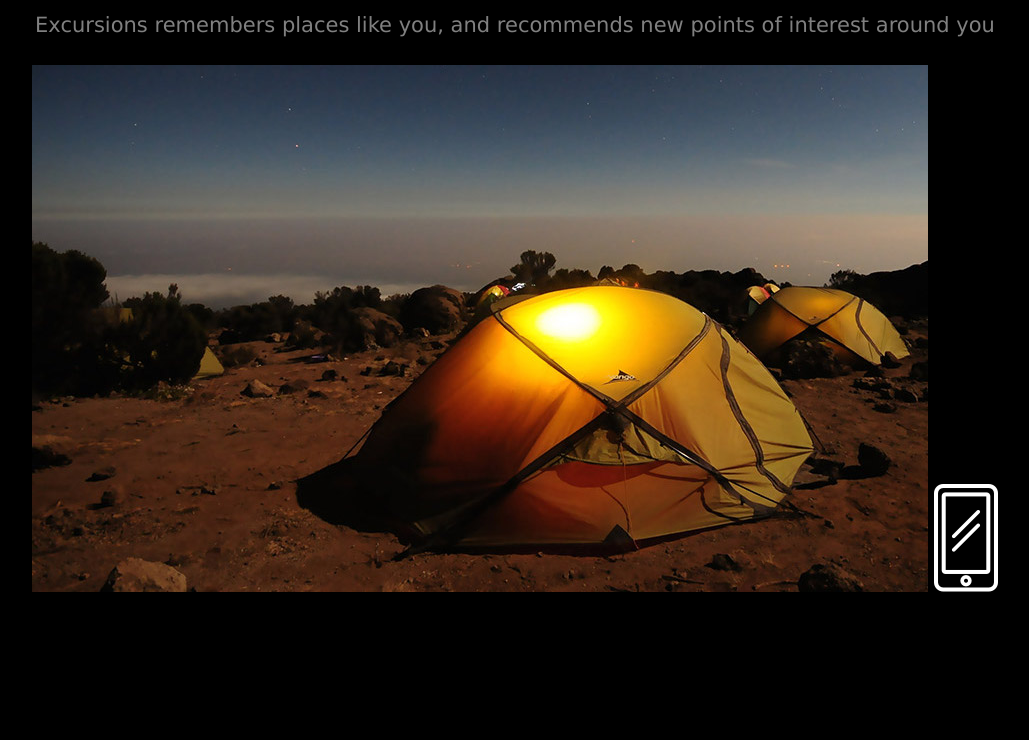
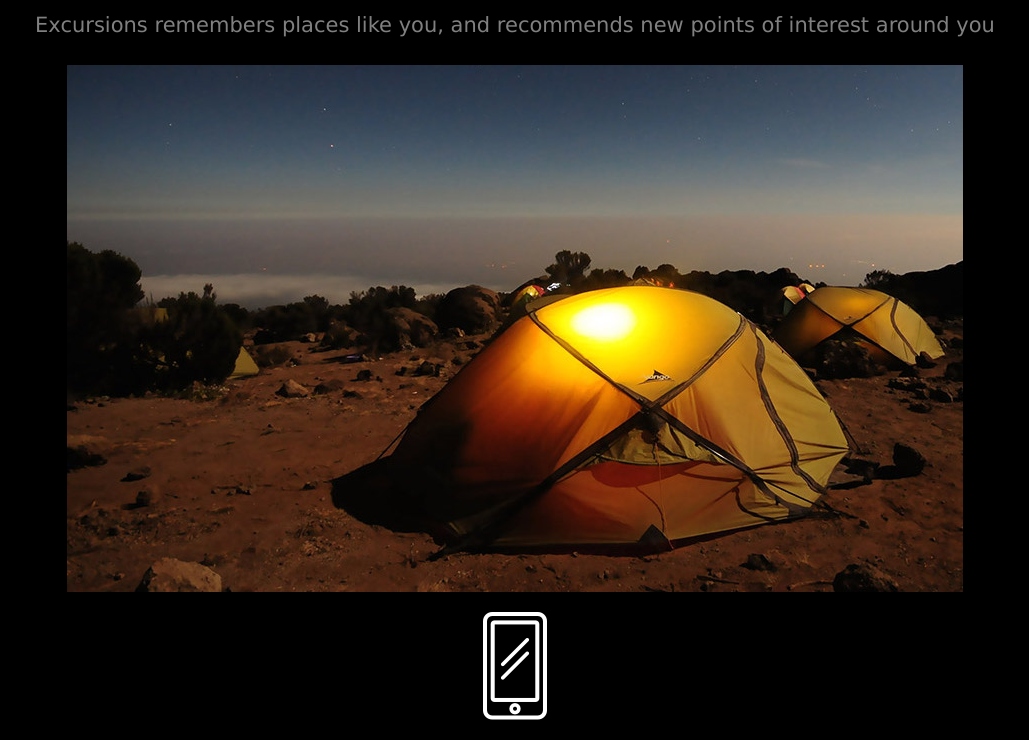
Before and after one commit to Guillermoanez92/Excursion, a plain HTML site: page index.html in a window 1280 px wide. Shown: the part 376-1116 px from the top of the page, without its empty margins (125-1154 px from the left). Before the commit the page ends 980 px from the top, so only its background shows below. Drawn offline with Linux system fonts and the light colour scheme.

Commit message:
added p to make paraghraps

```diff
--- a/index.html
+++ b/index.html
@@ -28,8 +28,10 @@
 
 <!-- Image -->
 
-<img src="resources/images/camp.jpg" />
-<img src="resources/images/phone.png" />
+<p><img src="resources/images/camp.jpg" /></p>
+<p><img src="resources/images/phone.png" /></p>
+
+<!-- Third Header -->
 
 
 
--- a/resources/css/style.css
+++ b/resources/css/style.css
@@ -4,6 +4,7 @@ body {
 	background-color: #000;
 	text-align: center;
 	font-family: Verdana , sans-serif;
+
 }
 
 /* Headings */
```
